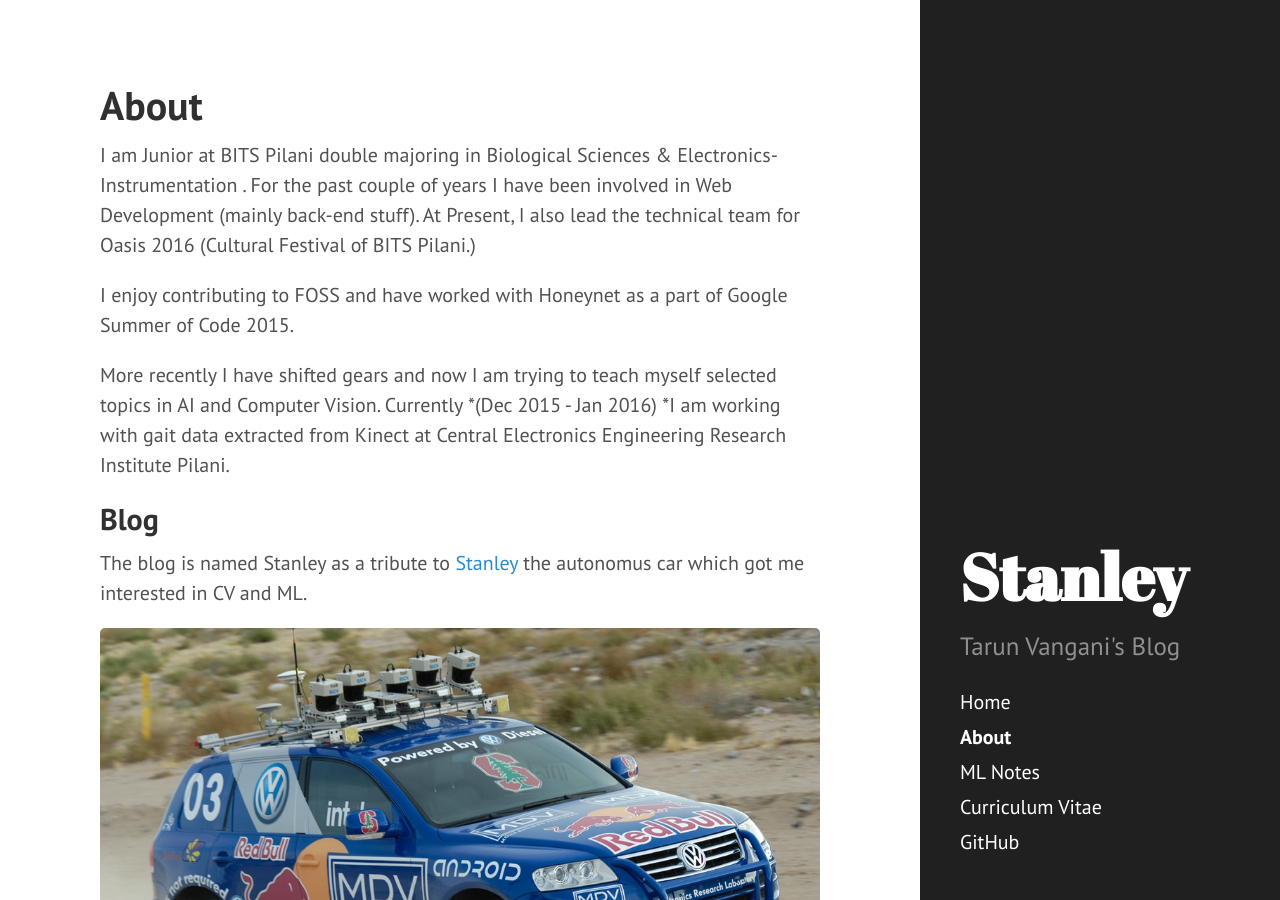
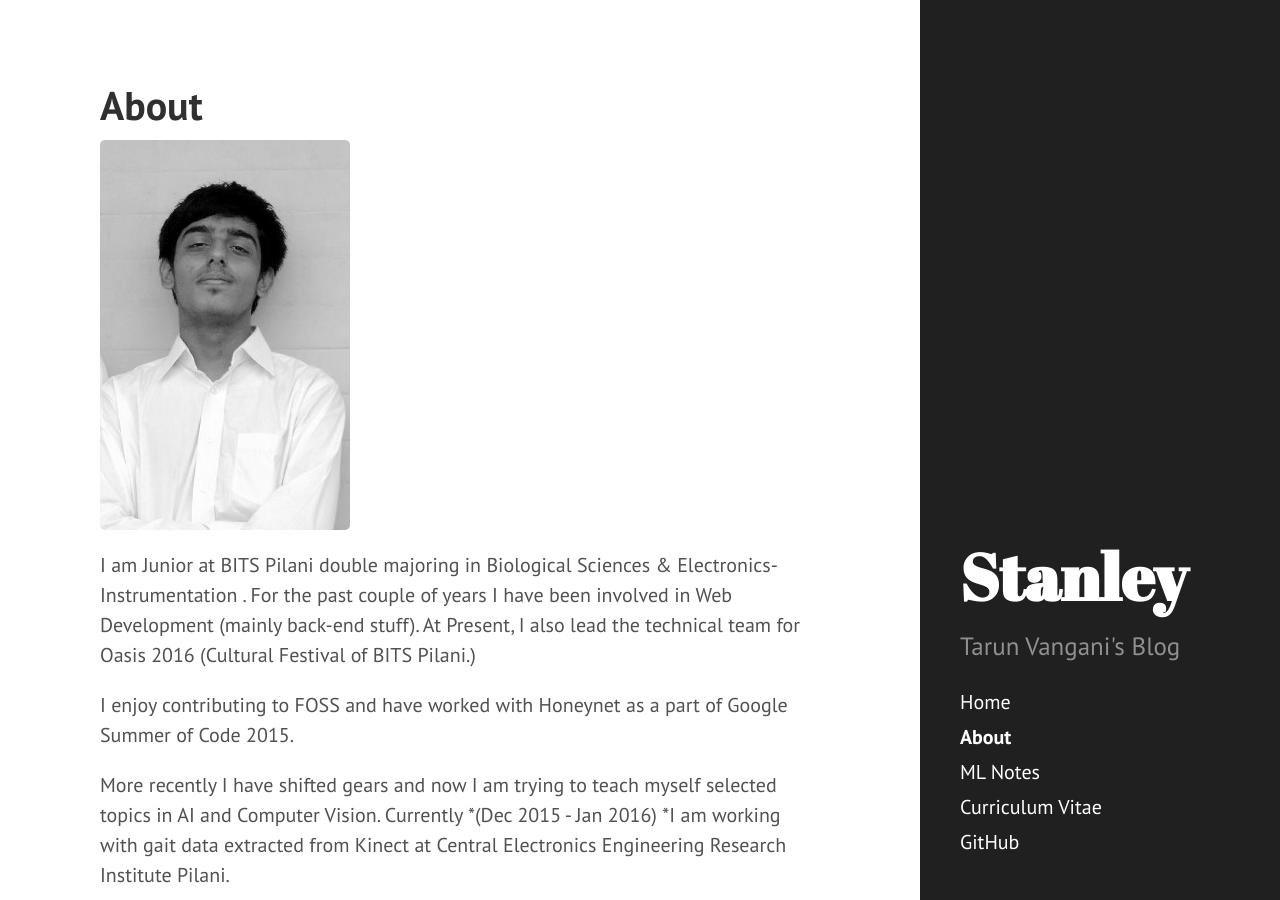
Before and after one commit to reachtarunhere/reachtarunhere.github.io, a Jekyll site: the page built from about.md, in a window 1280 px wide and 900 px high. Built offline with Jekyll 4.4.1, drawn with Linux system fonts in a browser that asks for light colours; Markdown is read by kramdown in place of the engine named in the settings.

Commit message:
added photo

```diff
--- a/about.md
+++ b/about.md
@@ -2,6 +2,8 @@
 layout: page
 title: About
 ---
+
+![Stanley]({{ site.url }}/public/img/profile.jpg)
 
 I am Junior at BITS Pilani double majoring in Biological Sciences & Electronics-Instrumentation . For the past couple of years I have been involved in Web Development (mainly back-end stuff). At Present, I also lead the technical team for Oasis 2016 (Cultural Festival of BITS Pilani.)
 
```
Also changed, not shown: public/img/profile.jpg (added).
